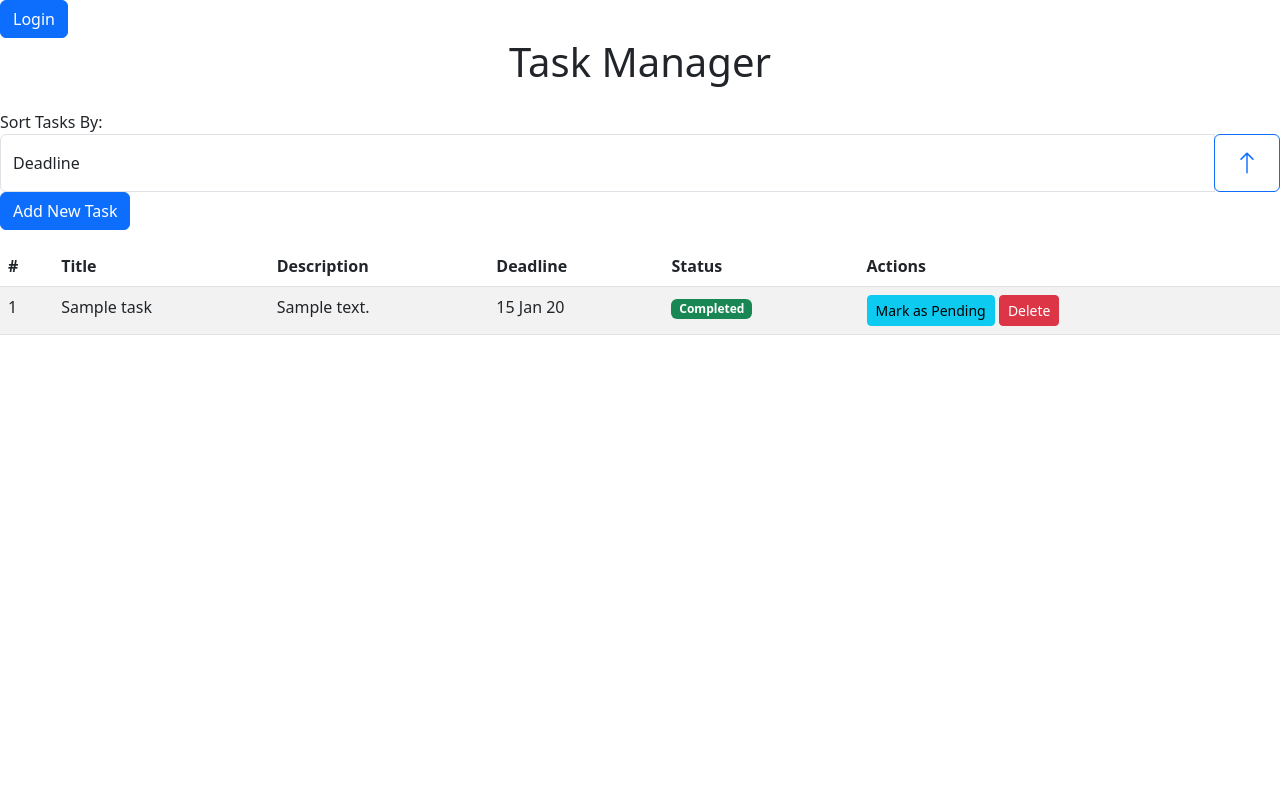
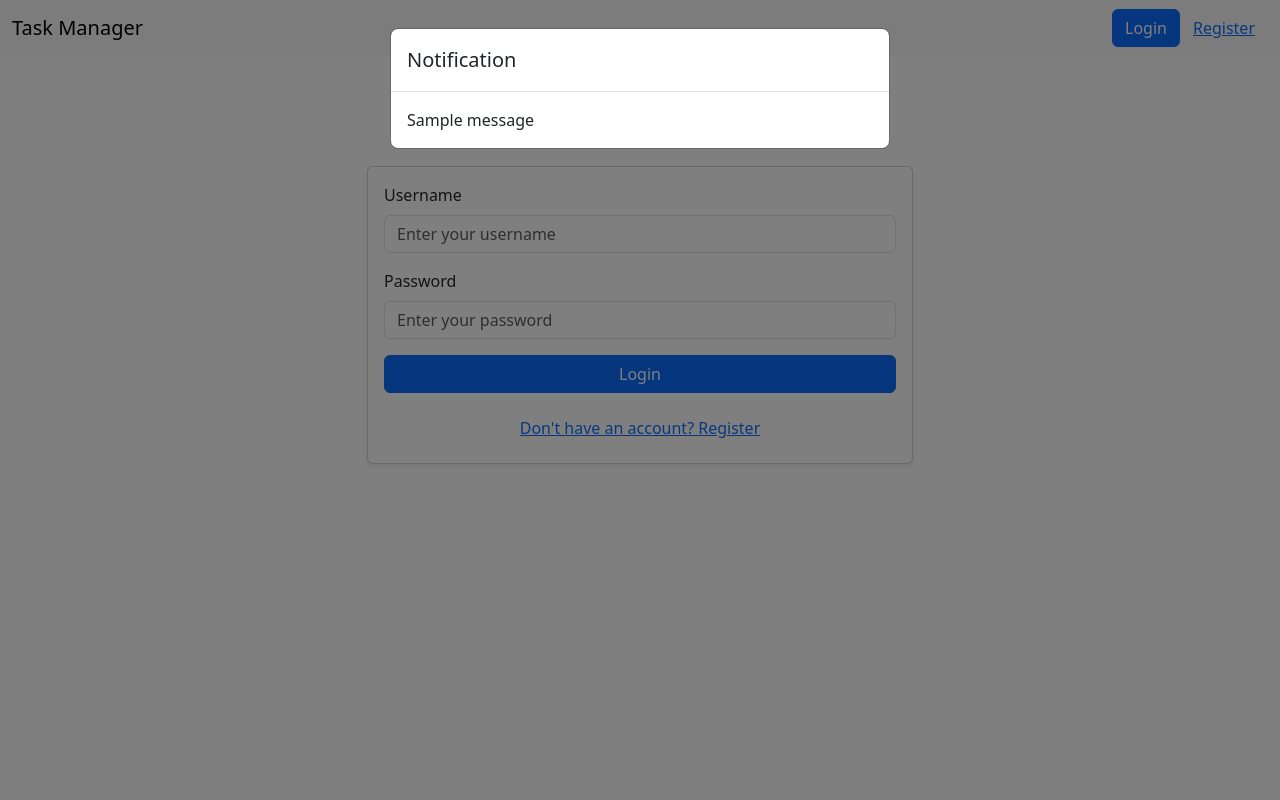
Before and after one commit to ru2t7/Saas_Project, a Flask app: page / in a window 1280 px wide. Run offline with Flask 3, Linux system fonts and the light colour scheme; tables that the repository leaves empty hold one stand-in row (values such as "Sample post"); one stand-in notice (Sample message) is shown.

Commit message:
Adding login and admin/user role

```diff
--- a/app.py
+++ b/app.py
@@ -1,216 +1,61 @@
-from flask import Flask, render_template, request, redirect, url_for
+from flask import Flask, session, flash, redirect, url_for
 from flask_sqlalchemy import SQLAlchemy
 from flask_migrate import Migrate
-from sqlalchemy import func
-from datetime import datetime
-from flask_login import UserMixin
-from werkzeug.security import generate_password_hash, check_password_hash
-from flask_login import LoginManager
-from flask import flash, redirect
-from flask_login import login_user, logout_user, login_required
+from flask_login import LoginManager, login_required, logout_user
 import os
-app = Flask(__name__)
-app.secret_key = os.environ.get('SECRET_KEY', 'fallback_secret_key')
 
-# Configure the database URI for PostgreSQL
-app.config[
-    'SQLALCHEMY_DATABASE_URI'] = 'postgresql+pg8000://task_db_m4nd_user:40Ma9VCQ6jnyNqyGBXvvY1lMqxVi04k9@dpg-ctoo311opnds73fjflag-a.frankfurt-postgres.render.com/task_db_m4nd'
-app.config['SQLALCHEMY_TRACK_MODIFICATIONS'] = False  # Disables SQLAlchemy modification tracking
+# Extensions
+db = SQLAlchemy()
+migrate = Migrate()
+login_manager = LoginManager()
 
-# Initialize database and migration tools
-db = SQLAlchemy(app)
-migrate = Migrate(app, db)
+def create_app():
+    app = Flask(__name__)
+    app.secret_key = os.environ.get('SECRET_KEY', 'fallback_secret_key')
 
-class User(db.Model, UserMixin):
-    id = db.Column(db.Integer, primary_key=True)
-    username = db.Column(db.String(150), unique=True, nullable=False)
-    password_hash = db.Column(db.String(200), nullable=False)
+    # Make session non-persistent
+    @app.before_request
+    def make_session_non_persistent():
+        session.permanent = False  # This ensures the session is not saved across browser restarts
 
-    def set_password(self, password):
-        self.password_hash = generate_password_hash(password)
+    @app.before_request
+    def check_user_logged_in():
+        if 'user_id' not in session:  # If no user is logged in, no need to do anything
+            return
+        if session['user_id'] and 'logged_in' in session:  # Ensure session is valid
+            pass  # Proceed with your app
 
-    def check_password(self, password):
-        return check_password_hash(self.password_hash, password)
+    # Database configuration
+    app.config['SQLALCHEMY_DATABASE_URI'] = 'postgresql+pg8000://task_db_m4nd_user:40Ma9VCQ6jnyNqyGBXvvY1lMqxVi04k9@dpg-ctoo311opnds73fjflag-a.frankfurt-postgres.render.com/task_db_m4nd'
+    app.config['SQLALCHEMY_TRACK_MODIFICATIONS'] = False
 
+    # Initialize extensions with the app
+    db.init_app(app)
+    migrate.init_app(app, db)
+    login_manager.init_app(app)
+    login_manager.login_view = 'login'
 
+    @login_manager.user_loader
+    def load_user(user_id):
+        from models import User  # Import here to avoid circular import issues
+        return User.query.get(int(user_id))
 
+    @app.route('/logout', methods=['POST'])
+    @login_required
+    def logout():
+        logout_user()
+        flash('Logged out successfully.')
+        session.clear()  # Clear the session data
+        return redirect(url_for('login'))
 
-class Task(db.Model):
-    id = db.Column(db.Integer, primary_key=True)
-    title = db.Column(db.String(100), nullable=False)
-    description = db.Column(db.Text, nullable=True)
-    deadline = db.Column(db.DateTime, nullable=False, default=datetime.utcnow)
-    completed = db.Column(db.Boolean, default=False)
+    # Register models and routes
+    with app.app_context():
+        from routes import register_routes
+        db.create_all()  # Ensure tables are created
+        register_routes(app)
 
-    def __repr__(self):
-        return f"<Task {self.title}>"
+    return app
 
-    @property
-    def status(self):
-        today = datetime.utcnow().date()  # Get the current date (ignoring time)
-        deadline_date = self.deadline.date()  # Get the date part of the deadline
-        if self.completed:
-            return "Completed"
-        elif deadline_date < today:
-            return "Overdue"
-        elif deadline_date == today:
-            return "Due Today"
-        else:
-            return "Pending"
-
-    @property
-    def formatted_deadline(self):
-        return self.deadline.strftime('%d %b %y')  # Format like "20 Oct 24"
-
-
-login_manager = LoginManager(app)
-login_manager.login_view = 'login'
-
-
-
-@login_manager.user_loader
-def load_user(user_id):
-    return User.query.get(int(user_id))
-
-@app.route('/login', methods=['GET', 'POST'])
-def login():
-    if request.method == 'POST':
-        username = request.form['username']
-        password = request.form['password']
-        user = User.query.filter_by(username=username).first()
-        if user and user.check_password(password):
-            login_user(user)
-            flash('Logged in successfully.')
-            return redirect(url_for('index'))
-        else:
-            flash('Invalid username or password.')
-    return render_template('login.html')
-
-@app.route('/logout')
-@login_required
-def logout():
-    logout_user()
-    flash('Logged out successfully.')
-    return redirect(url_for('login'))
-
-@app.route('/')
-def index():
-    sort_by = request.args.get('sort_by', 'deadline')  # Default to 'deadline' if no sorting option is selected
-    sort_direction = request.args.get('sort_direction', 'asc')  # Default direction to ascending if not specified
-
-    # Get the current date for comparison
-    today = datetime.utcnow().date()
-
-    if sort_by == 'status':
-        # Sorting tasks based on status priority: Overdue > Today > Pending > Completed
-        case_condition = db.case(
-            # Overdue: Tasks that have passed the deadline and are not completed
-            ((Task.deadline < today) & (Task.completed == False), 1),
-            # Due Today: Tasks whose deadline is today and not completed
-            ((Task.deadline == today) & (Task.completed == False), 2),
-            # Pending: Tasks that are not completed and are not overdue
-            (Task.completed == False, 3),
-            # Completed: Tasks that are marked as completed
-            (Task.completed == True, 4),
-            else_=5  # Default, catch-all for any tasks that don't match above
-        )
-        # Handle sorting direction (ascending or descending)
-        if sort_direction == 'asc':
-            tasks = Task.query.order_by(case_condition.asc(), Task.deadline.asc()).all()
-        else:
-            tasks = Task.query.order_by(case_condition.desc(), Task.deadline.desc()).all()
-
-    elif sort_by == 'overdue':
-        # Sorting tasks that are overdue (tasks with a past deadline and not completed)
-        if sort_direction == 'asc':
-            tasks = Task.query.filter(Task.deadline < datetime.utcnow(), Task.completed == False).order_by(Task.deadline.asc()).all()
-        else:
-            tasks = Task.query.filter(Task.deadline < datetime.utcnow(), Task.completed == False).order_by(Task.deadline.desc()).all()
-
-    elif sort_by == 'today':
-        # Sorting tasks that are due today
-        today = datetime.utcnow().date()
-        if sort_direction == 'asc':
-            tasks = Task.query.filter(func.date(Task.deadline) == today, Task.completed == False).order_by(Task.deadline.asc()).all()
-        else:
-            tasks = Task.query.filter(func.date(Task.deadline) == today, Task.completed == False).order_by(Task.deadline.desc()).all()
-
-    else:
-        # Default sorting by deadline (ascending or descending based on direction)
-        if sort_direction == 'asc':
-            tasks = Task.query.order_by(Task.deadline.asc()).all()
-        else:
-            tasks = Task.query.order_by(Task.deadline.desc()).all()
-
-    return render_template('index.html', tasks=tasks, sort_by=sort_by, sort_direction=sort_direction)
-
-
-@app.route('/add', methods=['GET', 'POST'])
-@login_required
-def add_task():
-    if request.method == 'POST':
-        title = request.form['title']
-        description = request.form.get('description')
-        deadline = request.form['deadline']
-
-        try:
-            # Parse the deadline to a datetime object (assumes format is 'YYYY-MM-DD')
-            deadline = datetime.strptime(deadline, '%Y-%m-%d')
-            new_task = Task(title=title, description=description, deadline=deadline)
-            db.session.add(new_task)
-            db.session.commit()  # Commit to save to the database
-            return redirect(url_for('index'))
-        except Exception as e:
-            # If an error occurs during the commit, you can log it or return an error message
-            print(f"Error adding task: {e}")
-            return render_template('add_task.html', error="There was an issue adding the task.")
-
-    return render_template('add_task.html')
-
-
-@app.route('/delete/<int:id>')
-@login_required
-def delete_task(id):
-    task = Task.query.get_or_404(id)
-    try:
-        db.session.delete(task)
-        db.session.commit()  # Commit the deletion
-    except Exception as e:
-        print(f"Error deleting task: {e}")
-    return redirect(url_for('index'))
-
-
-@app.route('/update_status/<int:id>')
-@login_required
-def update_status(id):
-    # Get the task by its ID
-    task = Task.query.get_or_404(id)
-
-    # Toggle the completed status
-    task.completed = not task.completed
-
-    # Commit the change to the database
-    db.session.commit()
-
-    # Redirect back to the index page
-    return redirect(url_for('index'))
-
-@app.route('/register', methods=['GET', 'POST'])
-def register():
-    if request.method == 'POST':
-        username = request.form['username']
-        password = request.form['password']
-        if User.query.filter_by(username=username).first():
-            flash('Username already exists.')
-            return redirect(url_for('register'))
-        new_user = User(username=username)
-        new_user.set_password(password)
-        db.session.add(new_user)
-        db.session.commit()
-        flash('User registered successfully.')
-        return redirect(url_for('login'))
-    return render_template('register.html')
-
-
-if __name__ == "__main__":
+if __name__ == '__main__':
+    app = create_app()
     app.run(debug=True)
--- a/requirements.txt
+++ b/requirements.txt
@@ -13,5 +13,8 @@ typing_extensions==4.12.2
 Werkzeug==3.1.3
 psycopg2-binary
 flask_login
-pg8000
+pg8000~=1.31.2
 Flask-Migrate~=4.0.7
+Flask-Login~=0.6.3
+WTForms~=3.2.1
+alembic~=1.14.0
--- /dev/null
+++ b/routes.py
@@ -0,0 +1,134 @@
+from flask import Flask, render_template, redirect, request, url_for, flash, session
+from flask_login import login_user, logout_user, login_required, current_user
+from sqlalchemy import func
+
+from models import db, User, Task
+from datetime import datetime
+
+def register_routes(app):
+    @app.route('/dashboard')
+    def index():
+        sort_by = request.args.get('sort_by', 'deadline')  # Default to 'deadline' if no sorting option is selected
+        sort_direction = request.args.get('sort_direction', 'asc')  # Default direction to ascending if not specified
+
+        # Get the current date for comparison
+        today = datetime.utcnow().date()
+
+        if sort_by == 'status':
+            # Sorting tasks based on status priority: Overdue > Today > Pending > Completed
+            case_condition = db.case(
+                # Overdue: Tasks that have passed the deadline and are not completed
+                ((Task.deadline < today) & (Task.completed == False), 1),
+                # Due Today: Tasks whose deadline is today and not completed
+                ((Task.deadline == today) & (Task.completed == False), 2),
+                # Pending: Tasks that are not completed and are not overdue
+                (Task.completed == False, 3),
+                # Completed: Tasks that are marked as completed
+                (Task.completed == True, 4),
+                else_=5  # Default, catch-all for any tasks that don't match above
+            )
+            # Handle sorting direction (ascending or descending)
+            if sort_direction == 'asc':
+                tasks = Task.query.order_by(case_condition.asc(), Task.deadline.asc()).all()
+            else:
+                tasks = Task.query.order_by(case_condition.desc(), Task.deadline.desc()).all()
+
+        elif sort_by == 'overdue':
+            # Sorting tasks that are overdue (tasks with a past deadline and not completed)
+            if sort_direction == 'asc':
+                tasks = Task.query.filter(Task.deadline < datetime.utcnow(), Task.completed == False).order_by(
+                    Task.deadline.asc()).all()
+            else:
+                tasks = Task.query.filter(Task.deadline < datetime.utcnow(), Task.completed == False).order_by(
+                    Task.deadline.desc()).all()
+
+        elif sort_by == 'today':
+            # Sorting tasks that are due today
+            today = datetime.utcnow().date()
+            if sort_direction == 'asc':
+                tasks = Task.query.filter(func.date(Task.deadline) == today, Task.completed == False).order_by(
+                    Task.deadline.asc()).all()
+            else:
+                tasks = Task.query.filter(func.date(Task.deadline) == today, Task.completed == False).order_by(
+                    Task.deadline.desc()).all()
+
+        else:
+            # Default sorting by deadline (ascending or descending based on direction)
+            if sort_direction == 'asc':
+                tasks = Task.query.order_by(Task.deadline.asc()).all()
+            else:
+                tasks = Task.query.order_by(Task.deadline.desc()).all()
+
+        return render_template('index.html', tasks=tasks, sort_by=sort_by, sort_direction=sort_direction)
+
+    @app.route('/', methods=['GET', 'POST'])
+    def login():
+        if current_user.is_authenticated:
+            # If the user is already logged in, redirect them to the dashboard
+            return redirect(url_for('index'))  # Change 'dashboard' to the name of your dashboard route
+        if request.method == 'POST':
+            username = request.form['username']
+            password = request.form['password']
+            user = User.query.filter_by(username=username).first()
+            if user and user.check_password(password):
+                login_user(user)
+                flash('Logged in successfully.')
+                return redirect(url_for('index'))
+            else:
+                flash('Invalid username or password.')
+        return render_template('login.html')
+
+
+
+    @app.route('/register', methods=['GET', 'POST'])
+    def register():
+        if request.method == 'POST':
+            username = request.form['username']
+            password = request.form['password']
+            if User.query.filter_by(username=username).first():
+                flash('Username already exists.')
+                return redirect(url_for('register'))
+            new_user = User(username=username)
+            new_user.set_password(password)
+            db.session.add(new_user)
+            db.session.commit()
+            flash('User registered successfully.')
+            return redirect(url_for('login'))
+        return render_template('register.html')
+
+    @app.route('/add', methods=['GET', 'POST'])
+    @login_required
+    def add_task():
+        if current_user.role != 'admin':
+            flash("You do not have permission to perform this action.", "error")
+            return redirect(url_for('index'))
+
+        if request.method == 'POST':
+            title = request.form['title']
+            description = request.form.get('description')
+            deadline = datetime.strptime(request.form['deadline'], '%Y-%m-%d')
+            new_task = Task(title=title, description=description, deadline=deadline)
+            db.session.add(new_task)
+            db.session.commit()
+            return redirect(url_for('index'))
+        return render_template('add_task.html')
+
+    @app.route('/delete/<int:id>')
+    @login_required
+    def delete_task(id):
+        if current_user.role != 'admin':
+            flash("You do not have permission to perform this action.", "error")
+            return redirect(url_for('index'))
+
+        task = Task.query.get_or_404(id)
+        db.session.delete(task)
+        db.session.commit()
+        return redirect(url_for('index'))
+
+    @app.route('/update_status/<int:id>')
+    @login_required
+    def update_status(id):
+        task = Task.query.get_or_404(id)
+        task.completed = not task.completed
+        db.session.commit()
+        return redirect(url_for('index'))
--- a/templates/base.html
+++ b/templates/base.html
@@ -1,43 +1,88 @@
 <!DOCTYPE html>
 <html lang="en">
+
 <head>
     <meta charset="UTF-8">
     <meta name="viewport" content="width=device-width, initial-scale=1.0">
     <title>Task Manager</title>
     <!-- Bootstrap CSS -->
-    <link href="https://cdn.jsdelivr.net/npm/bootstrap@
-5.3.0/dist/css/bootstrap.min.css" rel="stylesheet">
+    <link href="https://cdn.jsdelivr.net/npm/bootstrap@5.3.0/dist/css/bootstrap.min.css" rel="stylesheet">
     <!-- Bootstrap Icons -->
     <link href="https://cdn.jsdelivr.net/npm/bootstrap-icons/font/bootstrap-icons.css" rel="stylesheet">
 </head>
-    <style>
-        /* Ensure the button's size remains consistent */
-        .sort-button {
-            display: inline-flex;  /* Use inline-flex to align items horizontally */
-            align-items: center;   /* Vertically center content inside the button */
-            justify-content: center; /* Horizontally center content */
-            padding: 10px 20px;     /* Add padding to the button for consistent size */
-            font-size: 16px;        /* Ensure font size inside the button remains the same */
-        }
 
-        /* Ensure the icon size stays fixed */
-        .sort-button i {
-            font-size: 1.5rem;      /* Set a fixed size for the icon */
-            transition: transform 0.2s ease;  /* Smooth rotation transition for the icon */
-        }
-    </style>
 <body>
-	<nav>
-        <!-- Example Navbar -->
-        {% if current_user.is_authenticated %}
-            <p>Welcome, {{ current_user.username }}!</p>
-            <a href="{{ url_for('logout') }}" class="btn btn-danger">Logout</a>
-        {% else %}
-            <a href="{{ url_for('login') }}" class="btn btn-primary">Login</a>
-        {% endif %}
+    <!-- Flash Message Modal -->
+    <div class="modal fade" id="flashMessageModal" tabindex="-1" aria-labelledby="flashMessageModalLabel" aria-hidden="true">
+        <div class="modal-dialog">
+            <div class="modal-content">
+                <div class="modal-header">
+                    <h5 class="modal-title" id="flashMessageModalLabel">Notification</h5>
+                    <!-- The 'X' button is already part of Bootstrap's modal by default -->
+                </div>
+                <div class="modal-body" id="flashMessageContent">
+                    <!-- Flash message content will be inserted here -->
+                </div>
+                <!-- No footer close button needed, we will rely on the default close button (X) in the top-right corner -->
+            </div>
+        </div>
+    </div>
+
+    <!-- Page Content -->
+     <nav class="navbar navbar-expand-lg navbar-light bg-light">
+        <div class="container-fluid">
+            <a class="navbar-brand" href="#">Task Manager</a>
+            <div class="collapse navbar-collapse">
+                <ul class="navbar-nav ms-auto">
+                    {% if current_user.is_authenticated %}
+                        <!-- Display Logout button only if the user is authenticated -->
+                        <li class="nav-item">
+                            <form action="{{ url_for('logout') }}" method="POST">
+    				<button type="submit" class="btn btn-danger">Logout</button>
+			    </form>
+                        </li>
+                    {% else %}
+                        <!-- Display Login button only if the user is not authenticated -->
+                        <li class="nav-item">
+                            <a href="{{ url_for('login') }}" class="btn btn-primary">Login</a>
+                        </li>
+                        <!-- Display Register button only if the user is not authenticated -->
+                        <li class="nav-item">
+                            <a href="{{ url_for('register') }}" class="btn btn-link">Register</a>
+                        </li>
+                    {% endif %}
+                </ul>
+            </div>
+        </div>
     </nav>
-    {% block content %}{% endblock %}
+
+    {% block content %}
+    {% endblock %}
+
     <!-- Bootstrap Bundle with Popper -->
     <script src="https://cdn.jsdelivr.net/npm/bootstrap@5.3.0/dist/js/bootstrap.bundle.min.js"></script>
+
+    {% with messages = get_flashed_messages(with_categories=true) %}
+        {% if messages %}
+            <script>
+                // Get the flash message content (first message)
+                const flashMessageContent = '{{ messages[0][1] }}';
+                const flashMessageModal = new bootstrap.Modal(document.getElementById('flashMessageModal'));
+
+                // Set the content of the modal
+                document.getElementById('flashMessageContent').textContent = flashMessageContent;
+
+                // Show the modal
+                flashMessageModal.show();
+            </script>
+        {% endif %}
+    {% endwith %}
+
+    <script>
+    window.addEventListener("beforeunload", function(event) {
+        // Log the user out by sending a request to the logout route
+        fetch('/logout', {method: 'POST'});
+    });
+    </script>
+
 </body>
-</html>
--- a/templates/login.html
+++ b/templates/login.html
@@ -1,20 +1,19 @@
-{% extends "base.html" %}
+{% extends 'base.html' %}
 
 {% block content %}
-<h1 class="text-center mb-4">Login</h1>
-
-<!-- Login Form -->
+<div class="container mt-5">
+    <h2 class="text-center mb-4">Login</h2>
     <div class="row justify-content-center">
         <div class="col-md-6">
             <div class="card shadow-sm">
                 <div class="card-body">
                     <form method="POST" action="{{ url_for('login') }}">
-                    <div class="form-group mb-3">
+                        <div class="mb-3">
                             <label for="username" class="form-label">Username</label>
                             <input type="text" name="username" id="username" class="form-control" placeholder="Enter your username" required>
                         </div>
 
-                    <div class="form-group mb-3">
+                        <div class="mb-3">
                             <label for="password" class="form-label">Password</label>
                             <input type="password" name="password" id="password" class="form-control" placeholder="Enter your password" required>
                         </div>
@@ -26,12 +25,16 @@
                         {% endif %}
 
                         <div class="d-flex justify-content-between align-items-center">
-                        <button type="submit" class="btn btn-primary">Login</button>
-                        <a href="{{ url_for('register') }}" class="btn btn-link">Register</a>
+                            <button type="submit" class="btn btn-primary w-100">Login</button>
                         </div>
                     </form>
+                    <div class="text-center mt-3">
+                        <a href="{{ url_for('register') }}" class="btn btn-link">Don't have an account? Register</a>
                     </div>
                 </div>
             </div>
         </div>
+    </div>
+
+</div>
 {% endblock %}
```
Also changed, not shown: migrations/versions/7647d882cbd0_.py (added, +35 -0 lines), models.py (added, +48 -0 lines), templates/register.html (+22 -23 lines). Lines whose indentation alone changed are shown as unchanged.
